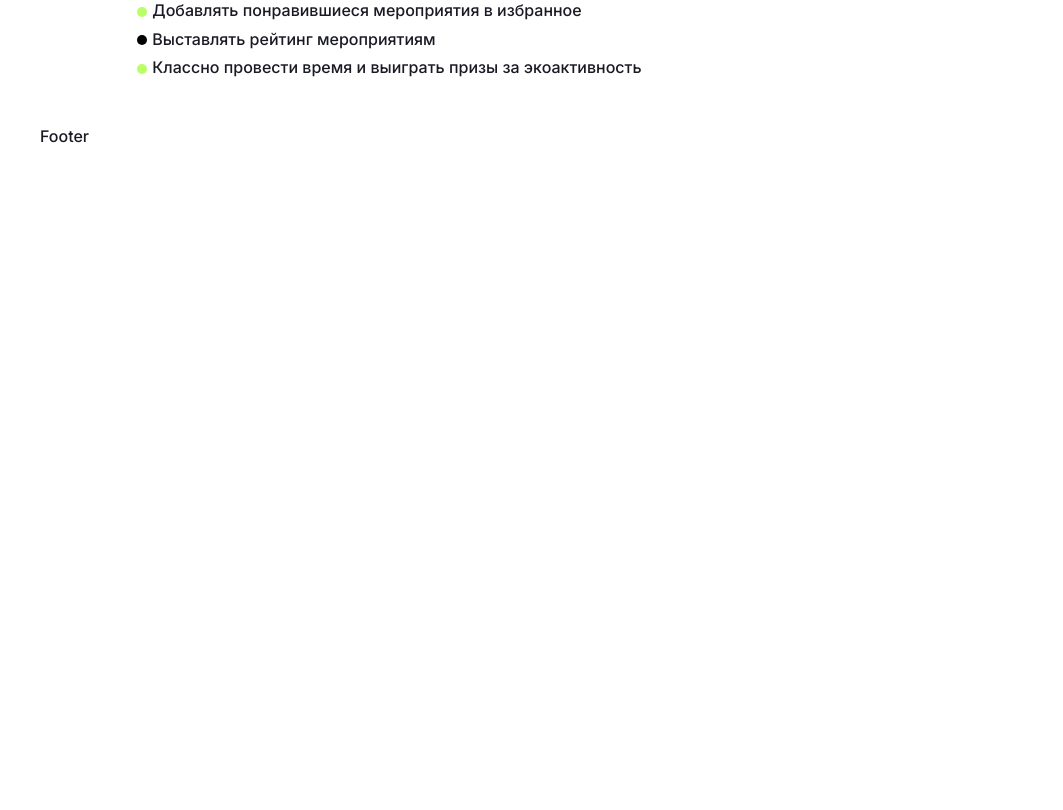
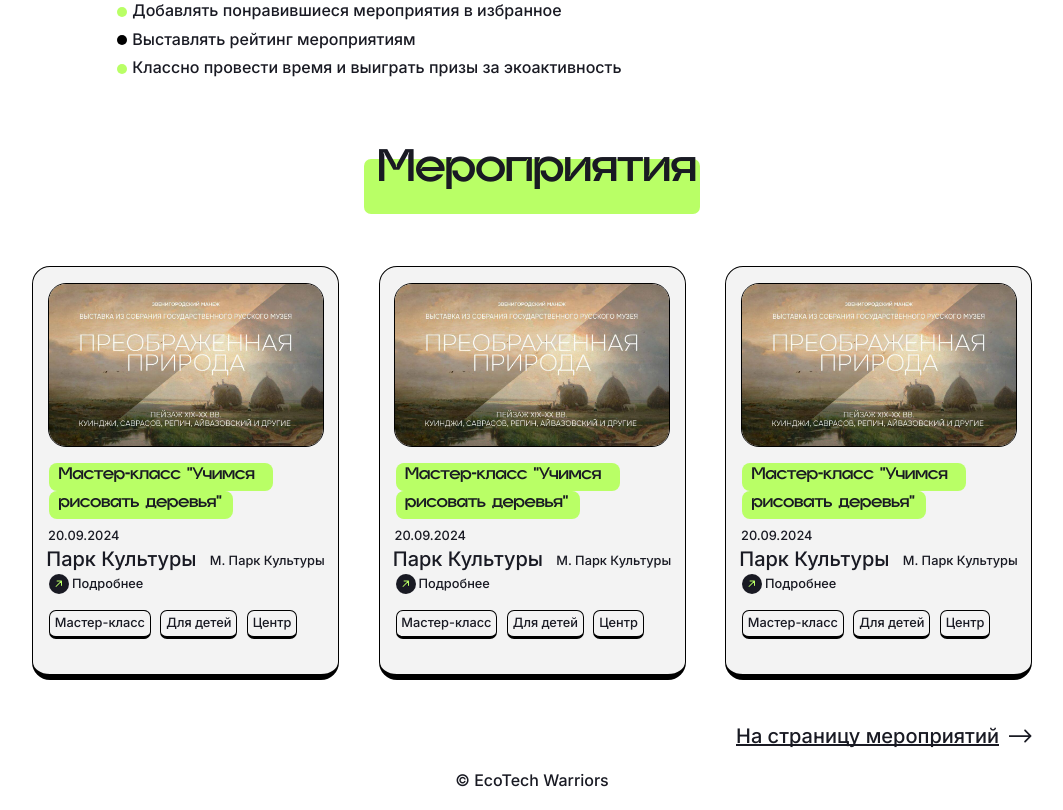
Before and after one commit to Maria2721/ecoprosvet, a Next.js app: page / in a window 1280 px wide. Shown: the part 1540-2350 px from the top of the page, without its empty margins (108-1171 px from the left). Before the commit the page ends 1686 px from the top, so only its background shows below. Built offline with nearby package versions, Linux system fonts and the light colour scheme.

Commit message:
change styles

```diff
--- a/src/app/events/page.jsx
+++ b/src/app/events/page.jsx
@@ -74,7 +74,7 @@ const EventsPage = () => {
 					src="https://yandex.ru/map-widget/v1/?um=constructor%3A33ef4a3e8a7ffcb5007e429f50179caeb07ac67a6e737e49b156da5ebdb296a8&amp;source=constructor"
 					width="600"
 					height="315"
-					frameborder="0"
+					frameBorder="0"
 					className={styles.mapYandex}
 				></iframe>
 			</div>
--- a/src/app/home.module.scss
+++ b/src/app/home.module.scss
@@ -1,4 +1,7 @@
-.container {display: flex; justify-content: center;}
+.container {
+    display: flex;
+    justify-content: center;
+}
 .hello {
     align-content: center;
     display: flex;
@@ -15,11 +18,19 @@
     font-size: 48px;
 }
 
-.green {background: var(--accent-color); padding: 0 9px;}
+.green {
+    background: var(--accent-color);
+    padding: 0 9px;
+}
 
-.buttons {display: flex; justify-content: center; gap: 40px;}
+.buttons {
+    display: flex;
+    justify-content: center;
+    gap: 40px;
+}
 
-.greenButton, .blackButton {
+.greenButton,
+.blackButton {
     width: 300px;
     height: 50px;
     border-radius: 7px;
@@ -37,11 +48,17 @@
     color: var(--bg-color);
 }
 
-.clouds {display: flex; width: 60%; flex-wrap: wrap; justify-content: center; margin-top: 50px;}
+.clouds {
+    display: flex;
+    width: 60%;
+    flex-wrap: wrap;
+    justify-content: center;
+    margin-top: 50px;
+}
 
 .cloud {
     border-radius: 18px;
-    border: 2px solid #6BC600;
+    border: 2px solid #6bc600;
     height: 65px;
     width: 200px;
     align-content: center;
@@ -50,7 +67,8 @@
     font-size: 14px;
 }
 
-.about, .possibilities {
+.about,
+.possibilities {
     display: flex;
     justify-content: center;
     margin-top: 10px;
@@ -67,7 +85,9 @@
     width: 60%;
 }
 
-.description {width: 80%;}
+.description {
+    width: 80%;
+}
 
 .mission {
     background-image: url("../../public/images/mission_1.svg");
@@ -109,3 +129,49 @@
 .li_even:before {
     background-color: var(--accent-color);
 }
+
+.cards {
+    display: flex;
+    flex-direction: column;
+    align-items: center;
+
+    .h1_title {
+        border-radius: 7px;
+        width: 336px;
+        height: 55px;
+        margin-bottom: 52px;
+    }
+
+    .wrapper {
+        width: 1000px;
+    }
+
+    .cards_wrapper {
+        display: flex;
+        flex-direction: row;
+        justify-content: space-between;
+        margin-bottom: 42px;
+    }
+
+    .link {
+        font-weight: 500;
+        font-size: 20px;
+        line-height: 140%;
+        text-decoration: underline;
+        text-decoration-skip-ink: none;
+        color: #191a23;
+        display: flex;
+        flex-direction: row;
+        justify-content: flex-end;
+    }
+
+    .imgContainer {
+        position: relative;
+        width: 23px;
+        margin-left: 10px;
+    }
+
+    .img {
+        object-fit: contain;
+    }
+}
--- a/src/app/news/news.module.scss
+++ b/src/app/news/news.module.scss
@@ -2,22 +2,31 @@
   margin-bottom: 1.7rem;
   font-size: 1.3rem;
 }
+.wrapper {
+  display: flex;
+  flex-direction: column;
+  align-items: center;
+  width: 100%;
+}
 
 .titleContainer {
+  border-radius: 7px;
+  width: 260px;
+  height: 55px;
   display: flex;
+  flex-direction: column;
   justify-content: center;
+  background-color: var(--accent-color);
+  margin-bottom: 3.7rem;
 }
 
 .titleNews {
-  font-size: 2.3rem;
+  font-family: var(--font-gropled);
+  font-weight: 700;
+  font-size: 40px;
+  line-height: 125%;
   text-align: center;
-  margin-bottom: 3.7rem;
-  background-color: var(--accent-color);
-  border-radius: 7px;
-  width: 16.2rem;
-  height: 3.2rem;
-  padding-top: 1.3rem;
-  font-family: var(--font-gropled);
+  color: #191a23;
 }
 
 .container {
--- a/src/app/page.jsx
+++ b/src/app/page.jsx
@@ -1,38 +1,109 @@
 import styles from "./home.module.scss";
+import Card from "@/components/card/Card";
+import Link from "next/link";
+import Image from "next/image";
+import arrow from "../../public/images/arrow_events.svg";
 
 const Home = () => {
-	return <div className="container">
+	return (
+		<>
 			<div className={styles.hello}>
-		<h1 className={styles.h1_title}>Крупнейший <span className={styles.green}>портал</span> о всех экологичных мероприятиях Москвы</h1>
+				<h1 className={styles.h1_title}>
+					Крупнейший <span className={styles.green}>портал</span> о
+					всех экологичных мероприятиях Москвы
+				</h1>
 				<div className={styles.buttons}>
-			<button className={styles.greenButton}><b>Выбрать мероприятие</b></button>
-			<button className={styles.blackButton}><b>Стать организатором</b></button>
+					<button className={styles.greenButton}>
+						<b>Выбрать мероприятие</b>
+					</button>
+					<button className={styles.blackButton}>
+						<b>Стать организатором</b>
+					</button>
 				</div>
 				<div className={styles.clouds}>
-		<div className={styles.cloud}>Организуйте своё мероприятие</div>
-		<div className={styles.cloud}>Выбирайте подходящие мероприятия</div>
-		<div className={styles.cloud}>Будьте в курсе всех экомероприятий города</div>
-		<div className={styles.cloud}>Получайте призы за экоактивность</div>
-		<div className={styles.cloud}>Внесите свой вклад в экобудущее Москвы!</div>
+					<div className={styles.cloud}>
+						Организуйте своё мероприятие
+					</div>
+					<div className={styles.cloud}>
+						Выбирайте подходящие мероприятия
+					</div>
+					<div className={styles.cloud}>
+						Будьте в курсе всех экомероприятий города
+					</div>
+					<div className={styles.cloud}>
+						Получайте призы за экоактивность
+					</div>
+					<div className={styles.cloud}>
+						Внесите свой вклад в экобудущее Москвы!
+					</div>
 				</div>
 			</div>
 			<section className={styles.about}>
 				<h1 className={styles.h1_title}>Что такое ЭКОПРОСВЕТ?</h1>
-			<div className={styles.description}>Экопросвет — это уникальная онлайн-платформа, объединяющая активных жителей и организаторов мероприятий экологической направленности города Москвы.<br /><br />
-
-Мы разделяем ценности бережного отношения к природе и стремимся развивать экологическое движение г.Москва. С каждым годом интерес к экологии растёт, и наша цель — создать удобное пространство для освещения, поиска и мониторинга мероприятий экологической направленности. </div>
-		<div className={styles.mission}><b><i>Наша миссия - повышать интерес к экоповестке среди москвичей</i></b></div>
+				<div className={styles.description}>
+					Экопросвет — это уникальная онлайн-платформа, объединяющая
+					активных жителей и организаторов мероприятий экологической
+					направленности города Москвы.
+					<br />
+					<br />
+					Мы разделяем ценности бережного отношения к природе и
+					стремимся развивать экологическое движение г.Москва. С
+					каждым годом интерес к экологии растёт, и наша цель —
+					создать удобное пространство для освещения, поиска и
+					мониторинга мероприятий экологической направленности.{" "}
+				</div>
+				<div className={styles.mission}>
+					<b>
+						<i>
+							Наша миссия - повышать интерес к экоповестке среди
+							москвичей
+						</i>
+					</b>
+				</div>
 			</section>
 			<section className={styles.possibilities}>
-		<h1 className={styles.h1_title}>На платформе посетители могут:</h1>
+				<h1 className={styles.h1_title}>
+					На платформе посетители могут:
+				</h1>
 				<ul className={styles.ul}>
-					<li className={styles.li_odd}>Найти интересное экомероприятие в подходящем местоположении и удовлетворяющее их запросам </li>
-					<li className={styles.li_even}>Добавлять понравившиеся мероприятия в избранное</li>
-					<li className={styles.li_odd}>Выставлять рейтинг мероприятиям</li>
-					<li className={styles.li_even}>Классно провести время и выиграть призы за экоактивность</li>
+					<li className={styles.li_odd}>
+						Найти интересное экомероприятие в подходящем
+						местоположении и удовлетворяющее их запросам{" "}
+					</li>
+					<li className={styles.li_even}>
+						Добавлять понравившиеся мероприятия в избранное
+					</li>
+					<li className={styles.li_odd}>
+						Выставлять рейтинг мероприятиям
+					</li>
+					<li className={styles.li_even}>
+						Классно провести время и выиграть призы за экоактивность
+					</li>
 				</ul>
 			</section>
-	</div>;
+			<section className={styles.cards}>
+				<h1 className={styles.h1_title}>Мероприятия</h1>
+				<div className={styles.wrapper}>
+					<div className={styles.cards_wrapper}>
+						<Card />
+						<Card />
+						<Card />
+					</div>
+					<Link href="/events" className={styles.link}>
+						На страницу мероприятий
+						<div className={styles.imgContainer}>
+							<Image
+								src={arrow}
+								alt="Logo"
+								fill
+								className={styles.img}
+							/>
+						</div>
+					</Link>
+				</div>
+			</section>
+		</>
+	);
 };
 
 export default Home;
--- a/src/components/card/Card.jsx
+++ b/src/components/card/Card.jsx
@@ -21,7 +21,7 @@ const Card = () => {
 			<p className={styles.dateCard}>20.09.2024</p>
 			<div className={styles.place}>
 				<p className={styles.place1}>Парк Культуры</p>
-				<p class={styles.place2}>М. Парк Культуры</p>
+				<p className={styles.place2}>М. Парк Культуры</p>
 			</div>
 			<div className={styles.details}>
 				<div
--- a/src/components/footer/Footer.jsx
+++ b/src/components/footer/Footer.jsx
@@ -1,7 +1,7 @@
 import styles from "./footer.module.scss";
 
 const Footer = () => {
-	return <div className={styles.footer}>Footer</div>;
+	return <div className={styles.footer}>© EcoTech Warriors</div>;
 };
 
 export default Footer;
--- a/src/components/footer/footer.module.scss
+++ b/src/components/footer/footer.module.scss
@@ -1,2 +1,6 @@
 .footer {
+    height: 60px;
+    display: flex;
+    justify-content: center;
+    align-items: center;
 }
```
Also changed, not shown: src/app/news/page.jsx (+11 -4 lines), public/images/arrow_events.svg (added). Lines whose indentation alone changed are shown as unchanged.
